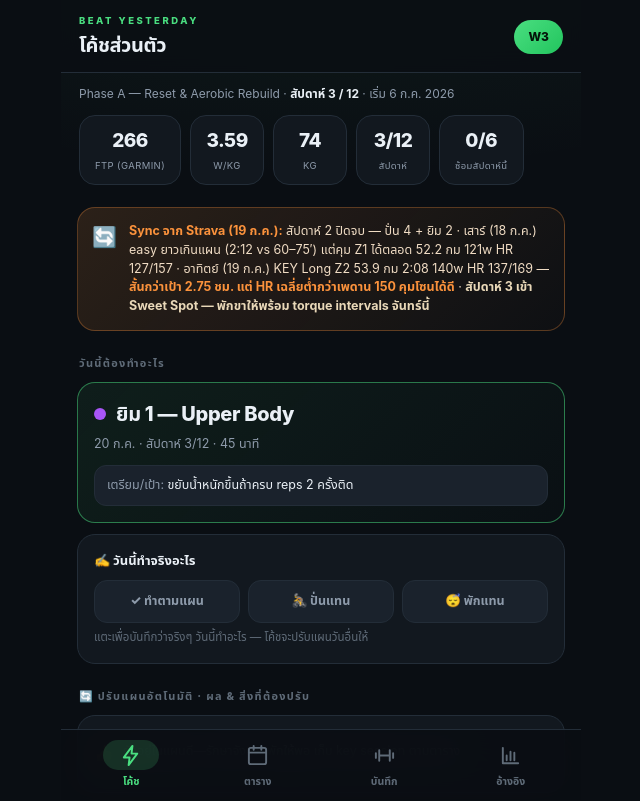
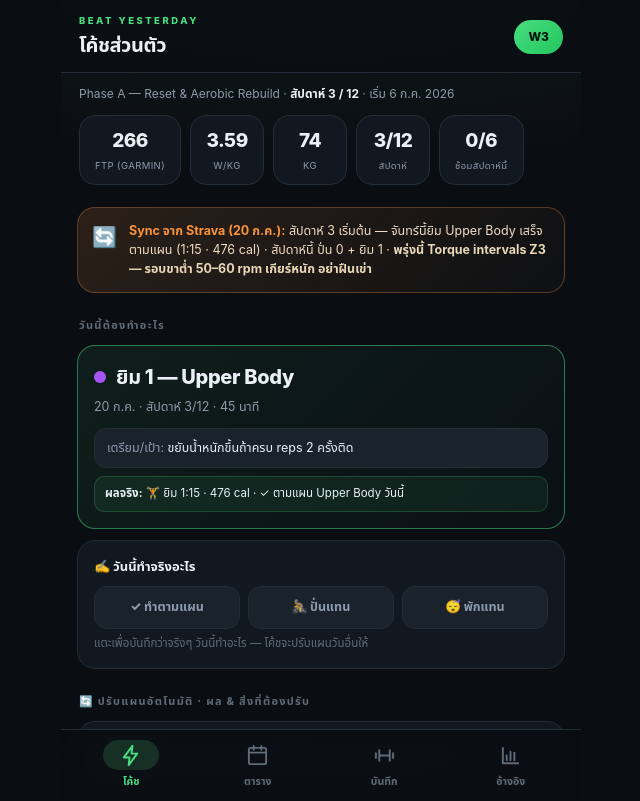
Before and after one commit to GH007-LAB/beat-yesterday, a plain HTML site: page index.html in a window 1280 px wide. Shown: the top 801 px of the page, without its empty margins (319-959 px from the left). Drawn offline with Linux system fonts and the light colour scheme.

Commit message:
Daily Strava refresh 2026-07-20

```diff
--- a/index.html
+++ b/index.html
@@ -190,7 +190,7 @@
   <section id="tab-today">
     <div class="banner" style="margin-top:16px">
       <div class="ic">🔄</div>
-      <div><p><b>Sync จาก Strava (19 ก.ค.):</b> สัปดาห์ 2 ปิดจบ — ปั่น 4 + ยิม 2 · เสาร์ (18 ก.ค.) easy ยาวเกินแผน (2:12 vs 60–75′) แต่คุม Z1 ได้ตลอด 52.2 กม 121w HR 127/157 · อาทิตย์ (19 ก.ค.) KEY Long Z2 53.9 กม 2:08 140w HR 137/169 — <b>สั้นกว่าเป้า 2.75 ชม. แต่ HR เฉลี่ยต่ำกว่าเพดาน 150 คุมโซนได้ดี</b> · <b style="color:#e9d8b8">สัปดาห์ 3 เข้า Sweet Spot — พักขาให้พร้อม torque intervals จันทร์นี้</b></p></div>
+      <div><p><b>Sync จาก Strava (20 ก.ค.):</b> สัปดาห์ 3 เริ่มต้น — จันทร์นี้ยิม Upper Body เสร็จตามแผน (1:15 · 476 cal) · สัปดาห์นี้ ปั่น 0 + ยิม 1 · <b style="color:#e9d8b8">พรุ่งนี้ Torque intervals Z3 — รอบขาต่ำ 50–60 rpm เกียร์หนัก อย่าฝืนเข่า</b></p></div>
     </div>
     <div class="sec-title">วันนี้ต้องทำอะไร</div>
     <div id="todayBox"></div>
@@ -378,7 +378,7 @@ var DETAIL={
  {t:'bike',title:'Long Z2 (เลื่อนจากเสาร์)',sub:'2.75 ชม · steady ยาว',key:1,prep:'HR <150 · fuel 50–60g/ชม · ปั่นกลางวัน–บ่าย ให้ทันสรุป 19:00',actual:{s:'53.9 กม · 2:08 · 140w · HR 137/169',v:'สั้นกว่าเป้า KEY Long (2:08 vs 2.75 ชม.) — แต่ HR เฉลี่ย 137 ต่ำกว่าเพดาน 150 คุมโซนได้ดี ระยะยังไม่ครบ',ok:0}}
 ],
 3:[
- {t:'gym',title:'ยิม 1 — Upper Body',sub:'45 นาที',prep:'ขยับน้ำหนักขึ้นถ้าครบ reps 2 ครั้งติด'},
+ {t:'gym',title:'ยิม 1 — Upper Body',sub:'45 นาที',prep:'ขยับน้ำหนักขึ้นถ้าครบ reps 2 ครั้งติด',actual:{s:'🏋️ ยิม 1:15 · 476 cal',v:'✓ ตามแผน Upper Body วันนี้',ok:1}},
  {t:'ss',title:'Torque intervals',sub:'75 นาที · รอบขาต่ำ 50–60 rpm เกียร์หนัก',key:1,prep:'Z3 · สร้างแรงบิด · อย่าฝืนเข่า'},
  {t:'gym',title:'ยิม 2 — Lower Body',sub:'50 นาที',prep:'โหลด 60%'},
  {t:'ss',title:'Sweet Spot แรก',sub:'80 นาที · 2×10′ @202–214w',key:1,prep:'SS 84–88% · พักระหว่างเซ็ต 5′'},
```
